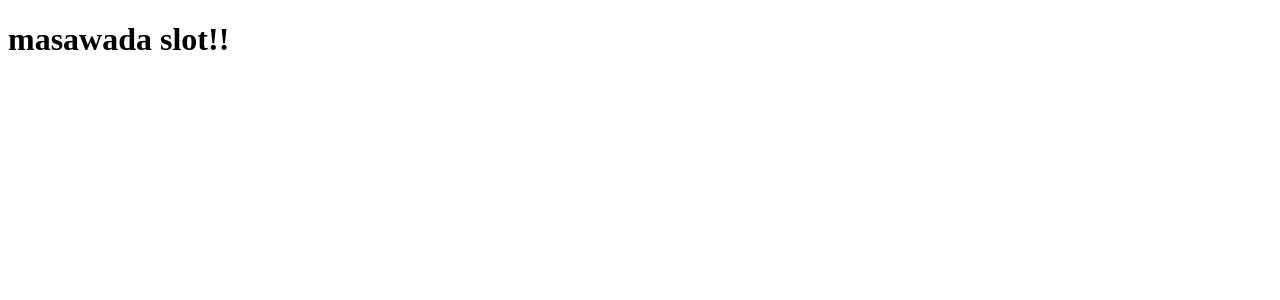
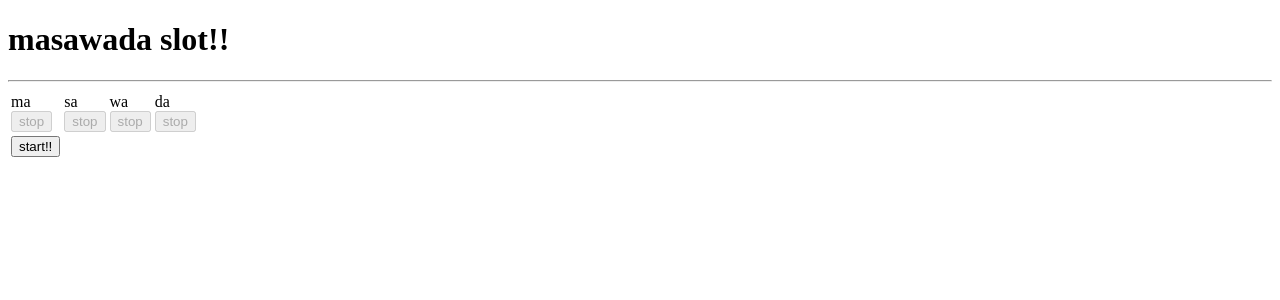
Before and after one commit to pastak/masawada-slotmachine, a Next.js app: page /slots in a window 1280 px wide. Shown: the top 300 px of the page. Built offline with nearby package versions, Linux system fonts and the light colour scheme.

Commit message:
it works!

```diff
--- a/src/pages/slots/index.tsx
+++ b/src/pages/slots/index.tsx
@@ -8,6 +8,8 @@ const SlotPage: React.FC = () => {
         <title>masawada slot!!!</title>
       </Head>
       <h1>masawada slot!!</h1>
+      <hr />
+      <Slotmachine />
     </div>
   );
 };
@@ -23,23 +25,37 @@ type SlotProps = Readonly<{
 }>;
 
 const Slotmachine: React.FC = () => {
+  const [machineState, setMachineState] = useState<"rolling" | "stopped">(
+    "stopped"
+  );
   const [stateMa, setStateMa] = useState<SlotProps["state"]>("stopped");
   const [stateSa, setStateSa] = useState<SlotProps["state"]>("stopped");
   const [stateWa, setStateWa] = useState<SlotProps["state"]>("stopped");
   const [stateDa, setStateDa] = useState<SlotProps["state"]>("stopped");
-  const results = useRef<number[]>([]);
+  const results = useRef<(number | undefined)[]>([]);
   const checkResult = () => {
     if (
-      results.current[0] == 0 &&
-      results.current[1] == 1 &&
-      results.current[2] == 2 &&
-      results.current[3] == 3
+      results.current[0] == undefined ||
+      results.current[1] == undefined ||
+      results.current[2] == undefined ||
+      results.current[3] == undefined
+    ) {
+      return;
+    }
+    if (
+      results.current[0] === 0 &&
+      results.current[1] === 1 &&
+      results.current[2] === 2 &&
+      results.current[3] === 3
     ) {
       // success!
       window.alert("success!");
-      // reset status
-      results.current = [];
+    } else {
+      window.alert("残念でした！");
     }
+    // reset status
+    results.current = [];
+    setMachineState("stopped");
   };
   const onUpdateMa = useCallback(
     (index: number) => {
@@ -49,26 +65,88 @@ const Slotmachine: React.FC = () => {
     },
     [checkResult]
   );
+  const onUpdateSa = useCallback(
+    (index: number) => {
+      setStateSa("stopped");
+      results.current[1] = index;
+      checkResult();
+    },
+    [checkResult]
+  );
+  const onUpdateWa = useCallback(
+    (index: number) => {
+      setStateWa("stopped");
+      results.current[2] = index;
+      checkResult();
+    },
+    [checkResult]
+  );
+  const onUpdateDa = useCallback(
+    (index: number) => {
+      setStateDa("stopped");
+      results.current[3] = index;
+      checkResult();
+    },
+    [checkResult]
+  );
 
   const start = () => {
+    setMachineState("rolling");
     setStateMa("rolling");
     setStateSa("rolling");
     setStateWa("rolling");
     setStateDa("rolling");
   };
-  return <div></div>;
+  return (
+    <div>
+      <table>
+        <tbody>
+          <tr>
+            <td>
+              <Slot initialIndex={0} state={stateMa} onStop={onUpdateMa} />
+            </td>
+            <td>
+              <Slot initialIndex={1} state={stateSa} onStop={onUpdateSa} />
+            </td>
+            <td>
+              <Slot initialIndex={2} state={stateWa} onStop={onUpdateWa} />
+            </td>
+            <td>
+              <Slot initialIndex={3} state={stateDa} onStop={onUpdateDa} />
+            </td>
+          </tr>
+          <tr>
+            <td rowSpan={4}>
+              <button
+                onClick={() => start()}
+                disabled={machineState === "rolling"}
+              >
+                start!!
+              </button>
+            </td>
+          </tr>
+        </tbody>
+      </table>
+    </div>
+  );
 };
+
 const Slot: React.FC<SlotProps> = ({ initialIndex, state, onStop }) => {
   const interval = useRef<ReturnType<Window["setInterval"]> | undefined>(
     undefined
   );
   const [index, setIndex] = useState<number>(initialIndex);
+  const indexRef = useRef<number>(initialIndex);
+  useEffect(() => {
+    indexRef.current = index;
+  }, [index]);
   const setNextIndex = useCallback(() => {
-    if (index > slotCandidates.length) {
-      setIndex(0);
-    } else {
-      setIndex(index + 1);
+    let nextIndex = indexRef.current + 1;
+    if (nextIndex >= slotCandidates.length) {
+      nextIndex = 0;
     }
+    setIndex(nextIndex);
+    //    indexRef.current = nextIndex;
   }, []);
 
   useEffect(() => {
@@ -90,8 +168,11 @@ const Slot: React.FC<SlotProps> = ({ initialIndex, state, onStop }) => {
 
   return (
     <div>
-      <input readOnly value={slotCandidates[index]} />
-      <input type="button" onClick={() => stop()} />
+      <span>{slotCandidates[index]}</span>
+      <br />
+      <button onClick={() => stop()} disabled={state === "stopped"}>
+        stop
+      </button>
     </div>
   );
 };
```
